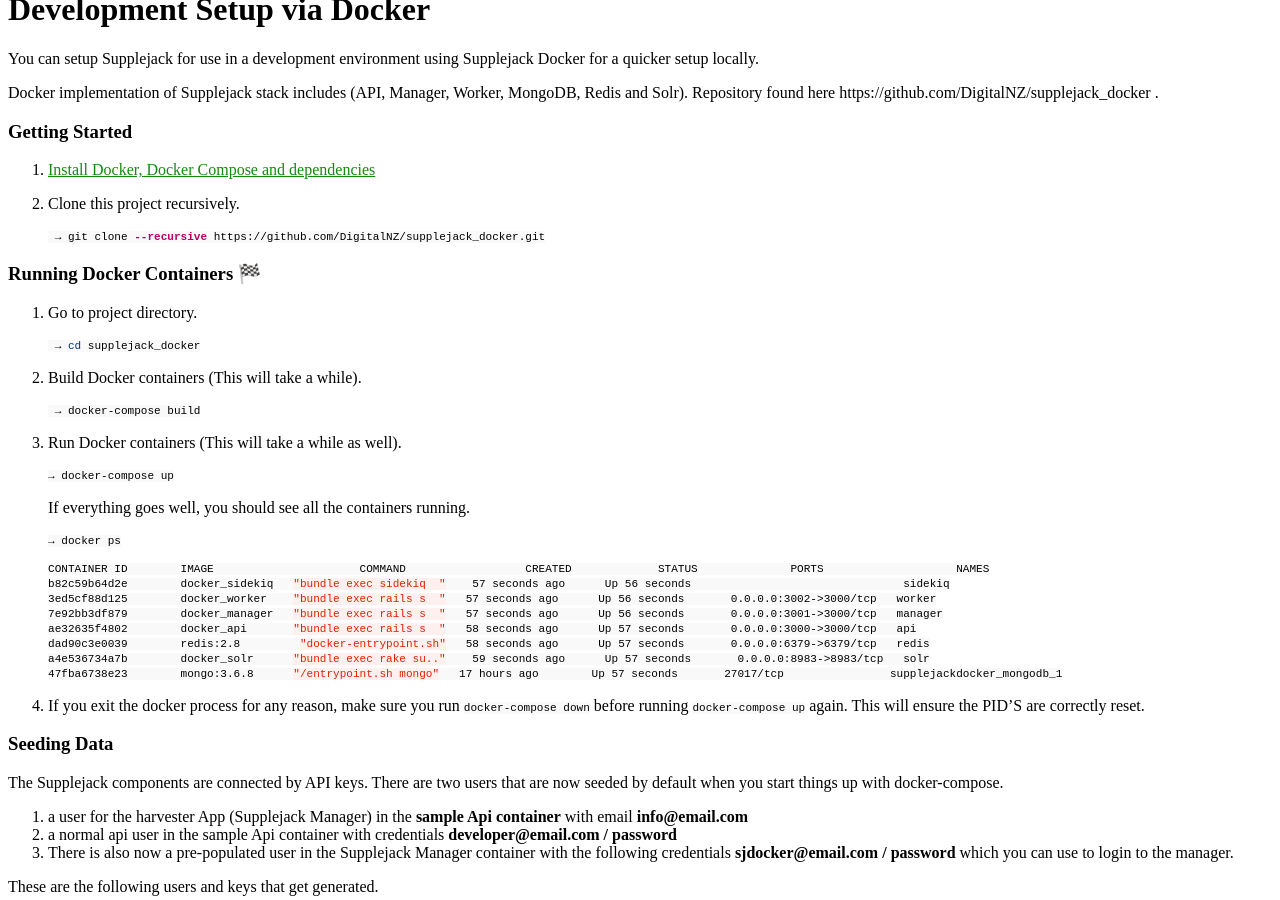
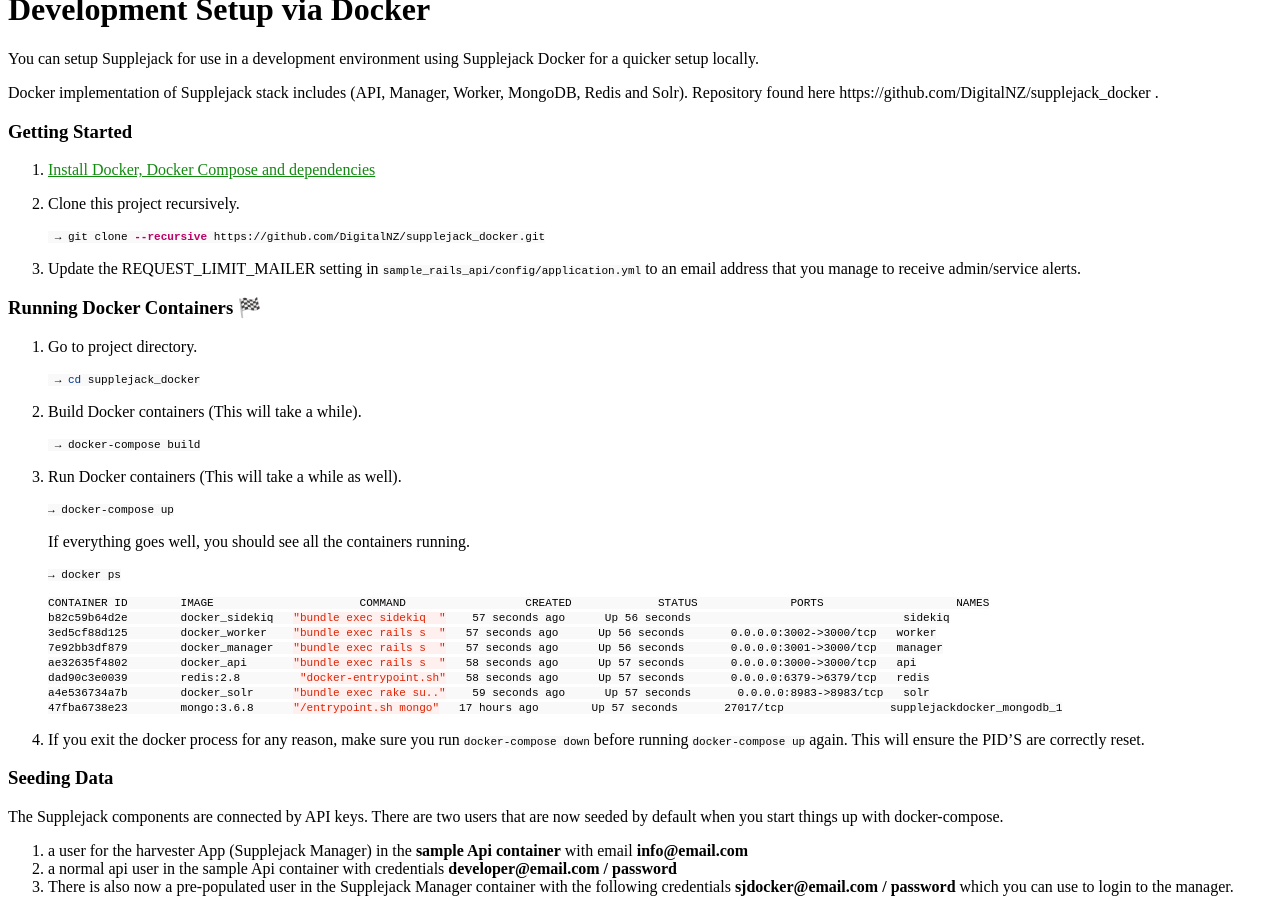
Before and after one commit to DigitalNZ/supplejack, a Jekyll site: the page built from _posts/2018-11-20-docker-setup.md, in a window 1280 px wide and 900 px high, scrolled down 902 px. Built offline with Jekyll 4.4.1, drawn with Linux system fonts in a browser that asks for light colours; Markdown is read by kramdown in place of the engine named in the settings; a style sheet for code colours, icons or effects is not loaded.

Commit message:
updated sj docker docs to include information about updating placeholder email (#16)

````diff
--- a/_posts/2018-11-20-docker-setup.md
+++ b/_posts/2018-11-20-docker-setup.md
@@ -13,11 +13,13 @@
 ### Getting Started
 1. [Install Docker, Docker Compose and dependencies](https://docs.docker.com/install/)
 
-3. Clone this project recursively.
+2. Clone this project recursively.
 
     ```bash
     → git clone --recursive https://github.com/DigitalNZ/supplejack_docker.git
     ```
+
+3. Update the REQUEST_LIMIT_MAILER setting in `sample_rails_api/config/application.yml` to an email address that you manage to receive admin/service alerts.
 
 ### Running Docker Containers 🏁
 
````
